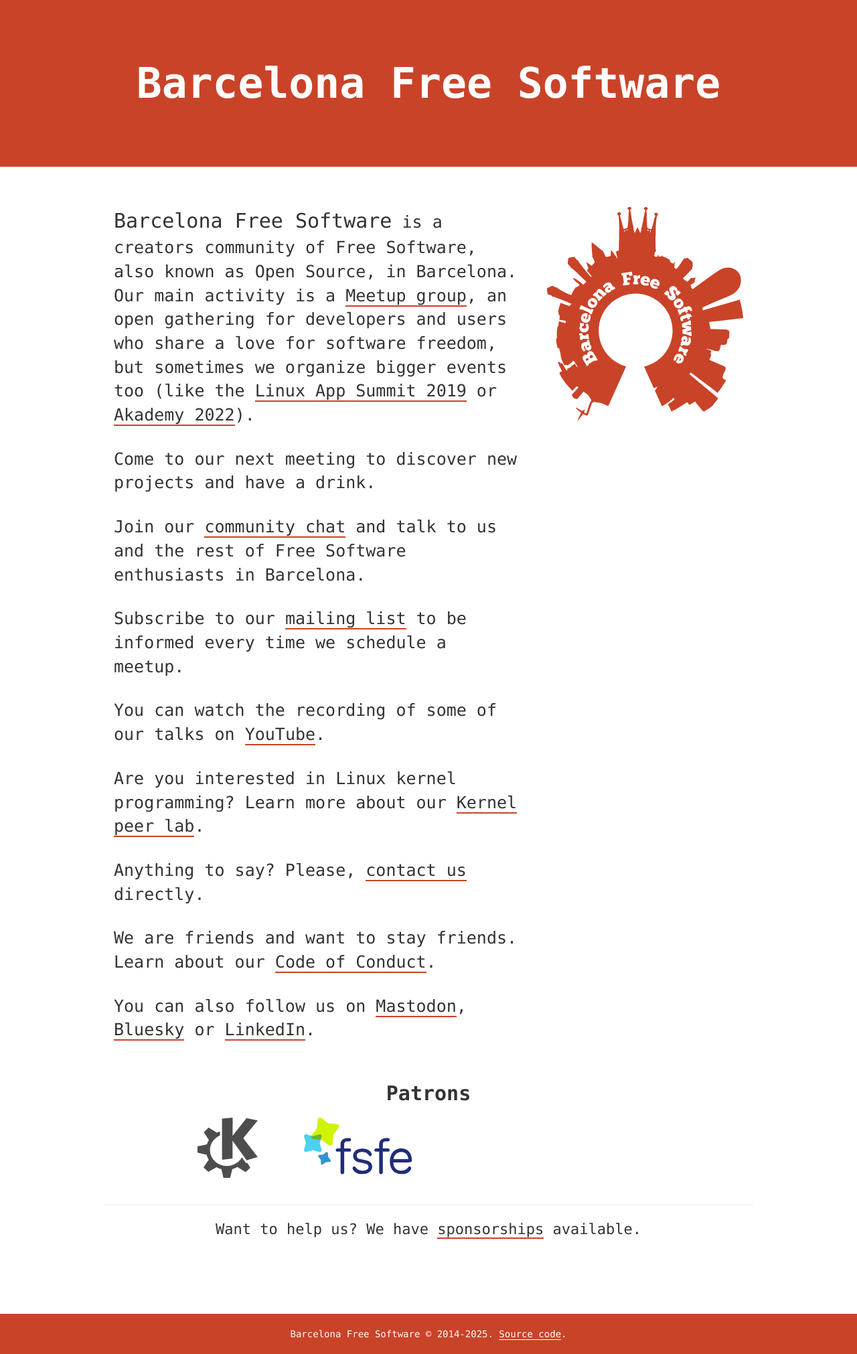
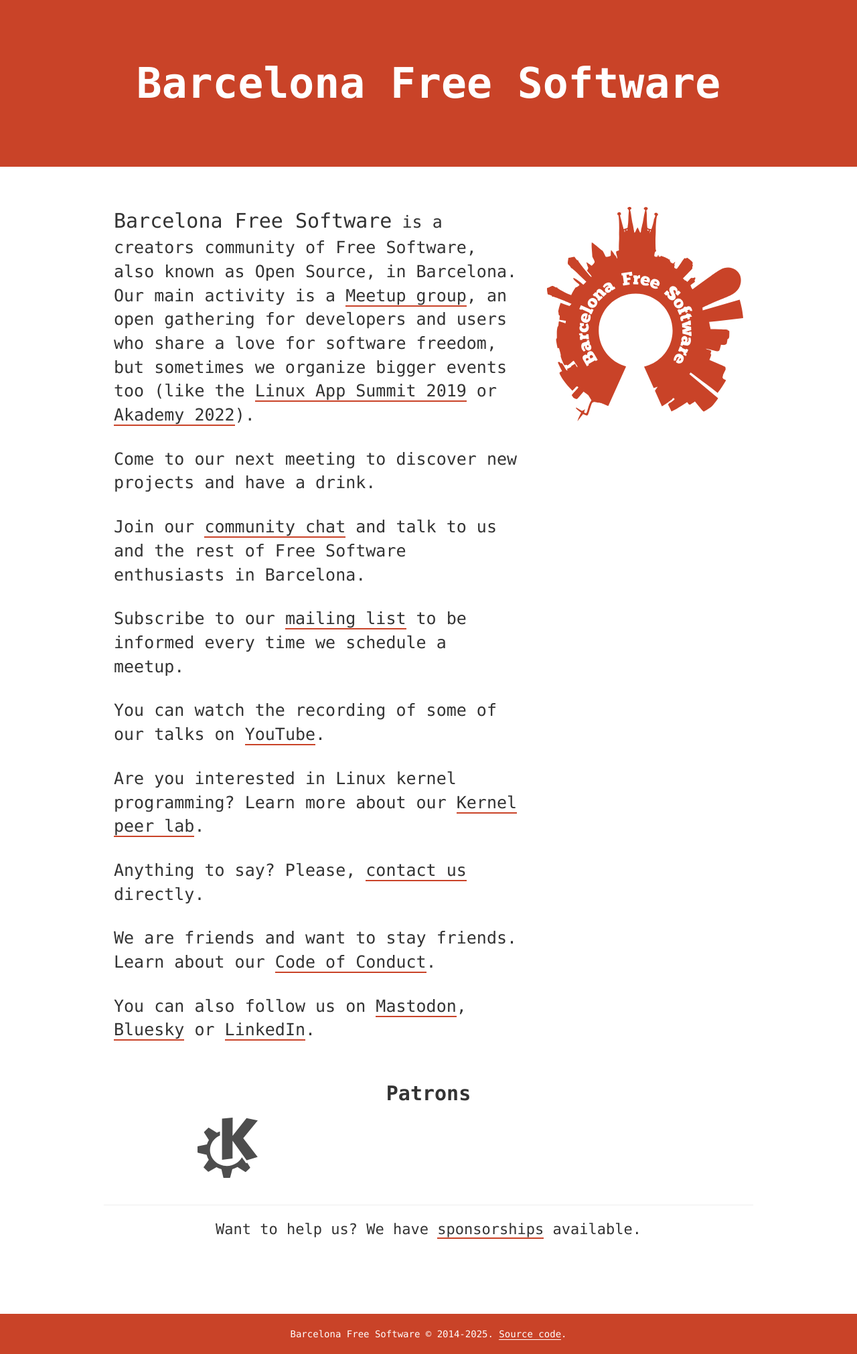
Before and after one commit to bcnfs/bcnfs.github.io, a Jekyll site: the page built from index.html, in a window 1280 px wide. Shown: the whole page at 67% size. Built offline with Jekyll 4.4.1, drawn with Linux system fonts in a browser that asks for light colours; some web fonts are replaced.

Commit message:
FSFE has discontinued the associated organisations program

```diff
--- a/index.html
+++ b/index.html
@@ -25,7 +25,6 @@
         <h2 class="u-fontMono">Patrons</h2>
         <div class="patrons">
           <a class="u-zeroDecoration" href="https://www.kde.org/"><img class="patronLogo" alt="KDE España" src="images/kde.svg"></a>
-          <a class="u-zeroDecoration" href="https://www.fsfe.org/"><img class="patronLogo" alt="Free Software Foundation Europe" src="images/fsfe.svg"></a>
         </div>
         <hr />
         <p class="closingText">Want to help us? We have <a href="/sponsoring">sponsorships</a> available.</p>
```
